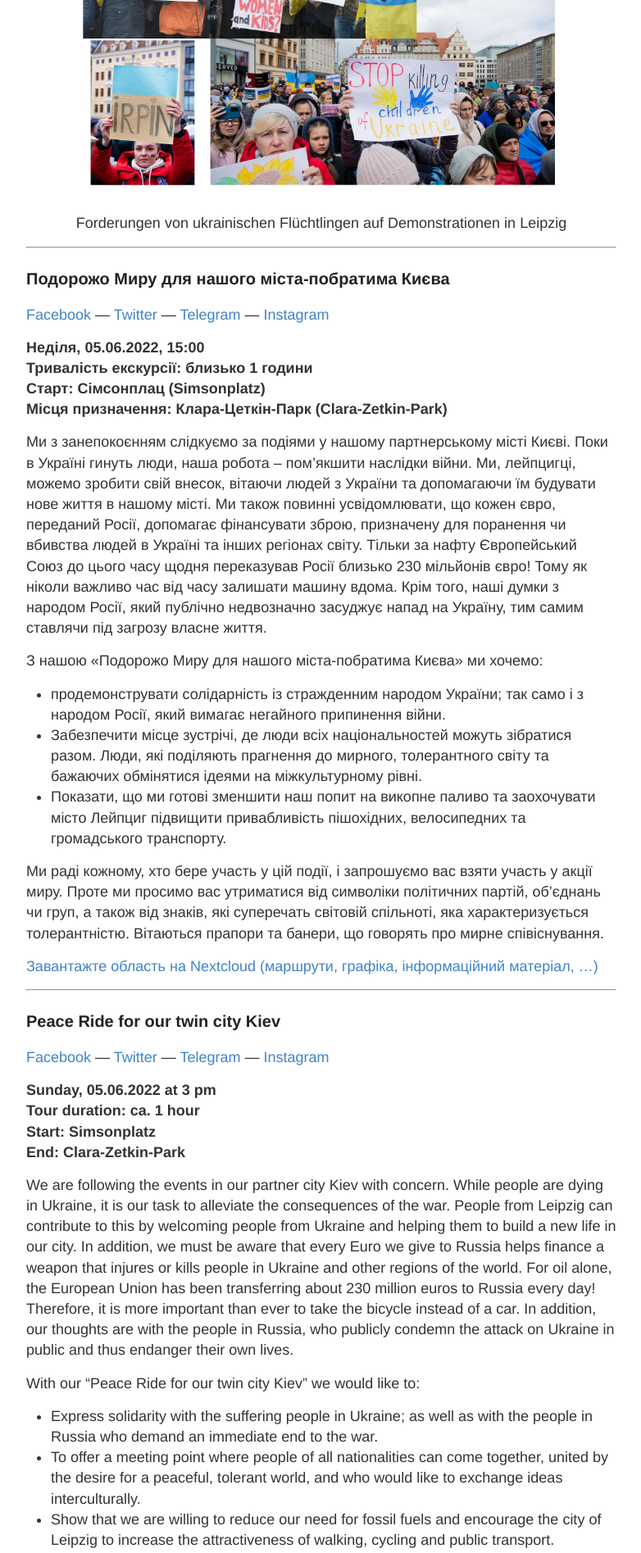
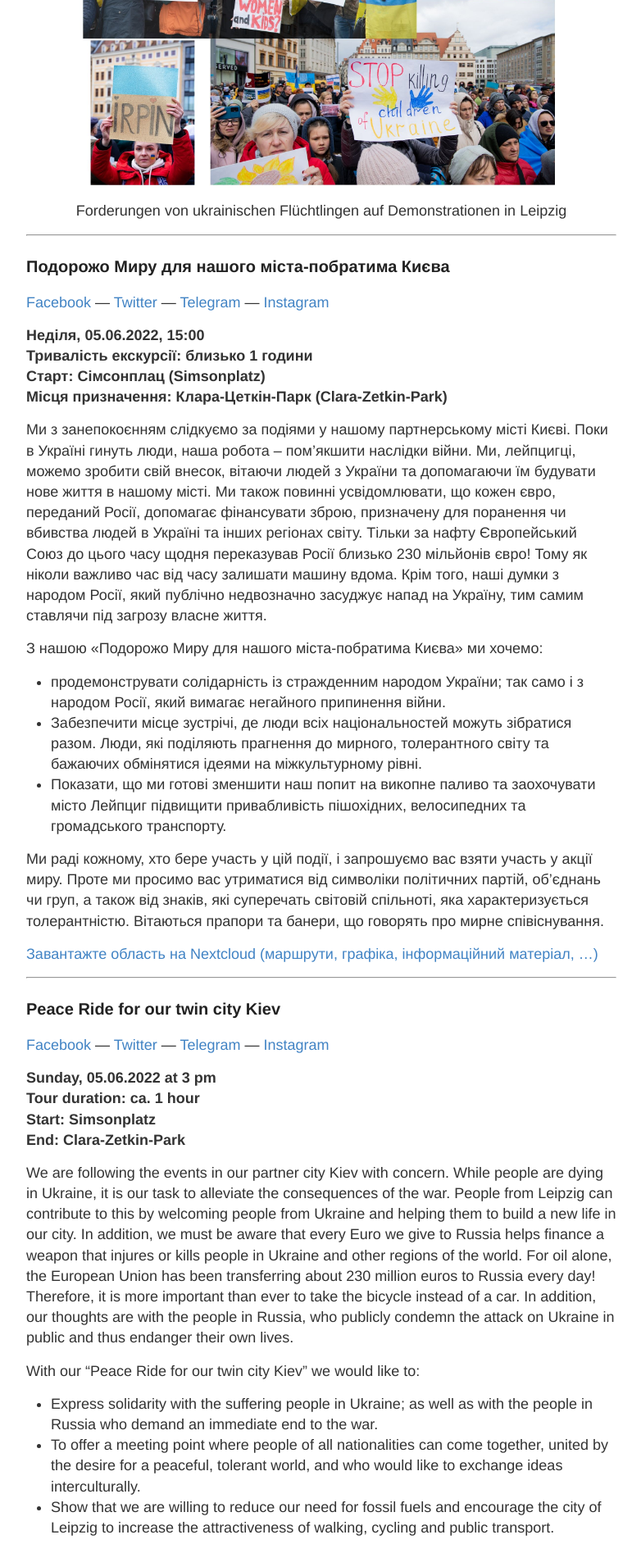
Before and after one commit to s4f-leipzig/s4f-leipzig.github.io, a Jekyll site: the page built from Friedensfahrt.md, in a window 1280 px wide. Shown: the part 2150-4045 px from the top of the page at 82% size, without its empty margins (248-1030 px from the left). Built offline with Jekyll 4.4.1, drawn with Linux system fonts in a browser that asks for light colours.

Commit message:
Update Friedensfahrt.md

```diff
--- a/Friedensfahrt.md
+++ b/Friedensfahrt.md
@@ -47,9 +47,7 @@ Wir freuen uns über alle, die teilnehmen und zur Teilnahme an der Friedensfahrt
 <a href="https://nc.verkehrswende-le.de/s/qsH46kLGJ6yqMNQ">Downloadbereich auf Nextcloud (Routen, Grafiken, Infomaterial, …)</a>
 
 <p align="center">
-<img id="Deutsch" src="/images/Demo-Ukraine-Leipzig.jpg" width="600">
-</p>
-<p align="center">
+<img id="Deutsch" src="/images/Demo-Ukraine-Leipzig.jpg" width="600"><br>
 Forderungen von ukrainischen Flüchtlingen auf Demonstrationen in Leipzig
 </p>
 
```
